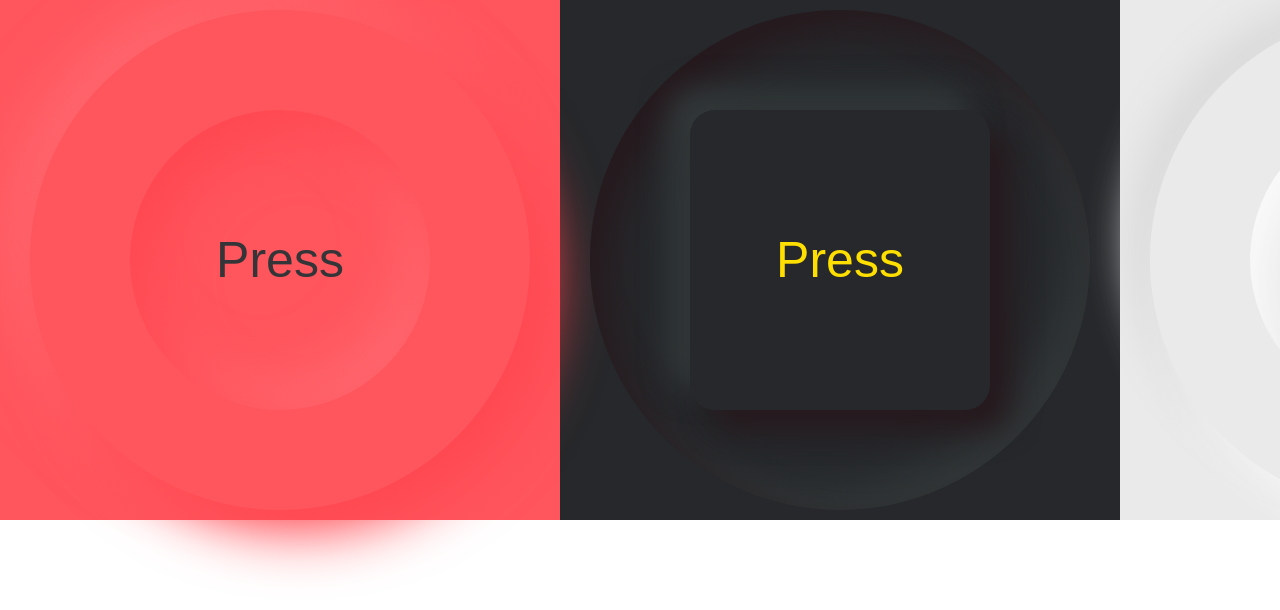
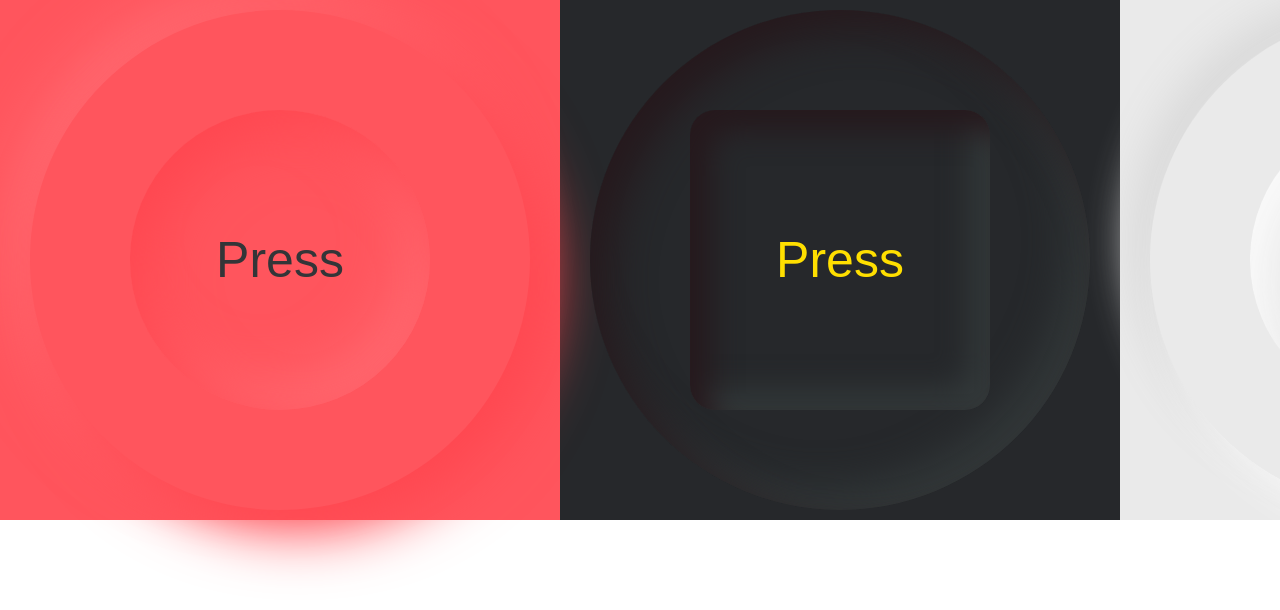
Before and after one commit to NyFco/Neumorphism, a plain HTML site: page index.html in a window 1280 px wide. In both pictures the pointer is over the button 840 px from the left and 260 px from the top of the page. Shown: the top 610 px of the page. Drawn offline with Linux system fonts and the light colour scheme.

Commit message:
Press animation added

```diff
--- a/css/style.css
+++ b/css/style.css
@@ -63,6 +63,12 @@
     box-shadow: 20px 20px 30px #26191d, -20px -20px 30px #33393a;
     color: #ffdf00;
     border-radius: 25px;
+    transition: ease all 5.9s;
+}
+
+#btn2:hover {
+    box-shadow: inset 20px 20px 30px #26191d, inset -20px -20px 30px #33393a;
+    cursor: pointer;
 }
 
 
```
